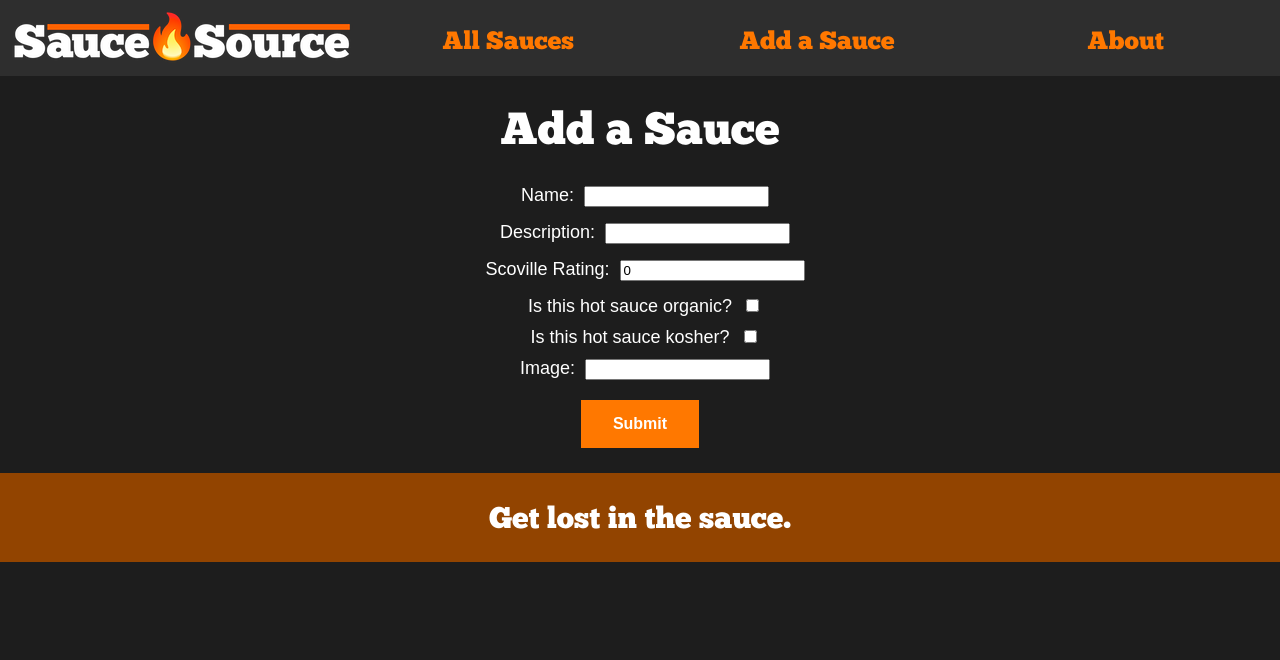
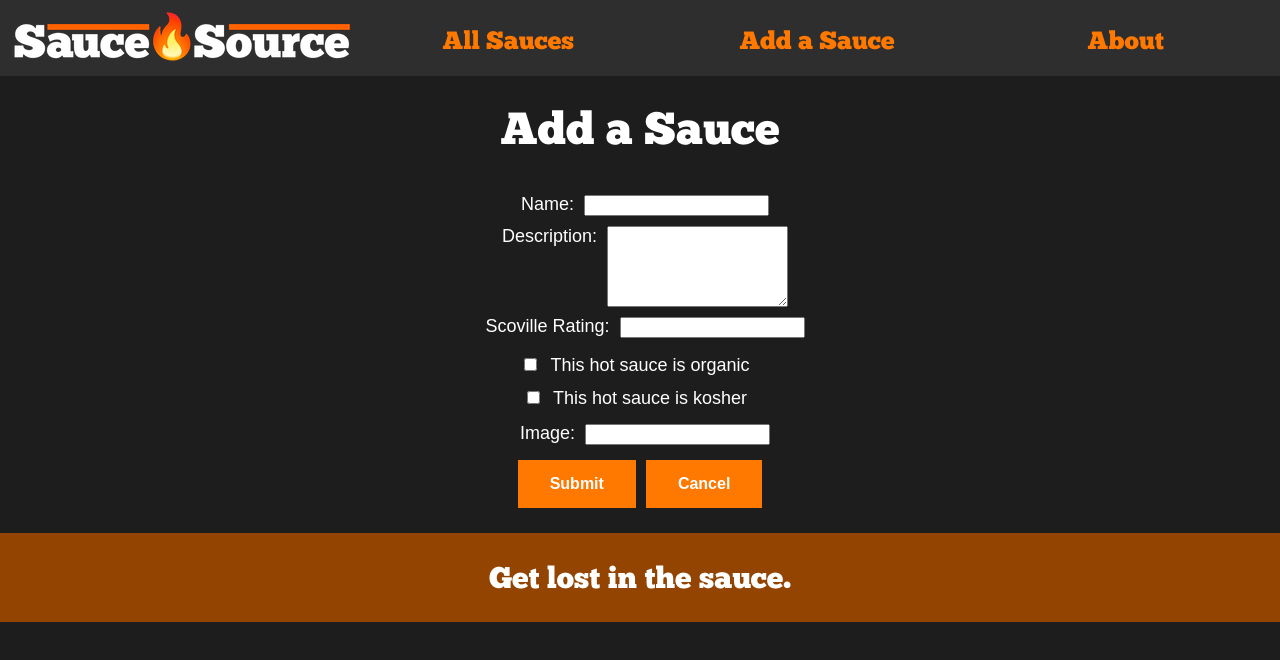
Before and after one commit to scheiber/saucesource, a React (Create React App) app in the folder front-end/: page /sauces/new in a window 1280 px wide. Shown: the top 660 px of the page. Built offline with nearby package versions, Linux system fonts and the light colour scheme; no server answers.

Commit message:
fix new sauce form and logic

```diff
--- a/front-end/src/components/NewSauce.css
+++ b/front-end/src/components/NewSauce.css
@@ -2,6 +2,11 @@ label {
   padding: 10px;
 }
 
+textarea {
+  vertical-align: top;
+}
+
 input {
-  margin-bottom: 15px;
+  margin-bottom: 10px;
+  margin-top: 10px;
 }
--- a/front-end/src/components/NewSauce.js
+++ b/front-end/src/components/NewSauce.js
@@ -11,7 +11,7 @@ const NewSauce = () => {
     id: "",
     name: "",
     description: "",
-    scoville: 0,
+    scoville: "",
     is_organic: false,
     is_kosher: false,
     image: "",
@@ -21,7 +21,8 @@ const NewSauce = () => {
     setSauce({ ...sauce, [event.target.id]: event.target.value });
   };
 
-  const handleForm = (sauce) => {
+  const handleSubmit = (event) => {
+    event.preventDefault();
     axios
       .post(`${API}/sauces`, sauce)
       .then(() => {
@@ -30,11 +31,6 @@ const NewSauce = () => {
       .catch((error) => {
         console.warn(error);
       });
-  };
-
-  const submitForm = (event) => {
-    event.preventDefault();
-    handleForm(sauce);
   };
 
   const orgCheckBox = () => {
@@ -49,7 +45,7 @@ const NewSauce = () => {
     <div>
       <h1>Add a Sauce</h1>
 
-      <form onSubmit={submitForm}>
+      <form onSubmit={handleSubmit}>
         <label htmlFor="name">Name:</label>
         <input
           id="name"
@@ -61,7 +57,9 @@ const NewSauce = () => {
         <br />
 
         <label htmlFor="description">Description:</label>
-        <input
+        <textarea
+          rows="5"
+          cols="20"
           id="description"
           type="text"
           value={sauce.description}
@@ -80,28 +78,29 @@ const NewSauce = () => {
         />
         <br />
 
-        <label htmlFor="is_organic">Is this hot sauce organic?</label>
         <input
           type="checkbox"
           name="is_organic"
           onClick={orgCheckBox}
           id="is_organic"
         />
+        <label htmlFor="is_organic">This hot sauce is organic</label>
         <br />
 
-        <label htmlFor="is_kosher">Is this hot sauce kosher?</label>
         <input
           type="checkbox"
           name="is_kosher"
           onClick={kosCheckBox}
           id="is_kosher"
         />
+        <label htmlFor="is_kosher">This hot sauce is kosher</label>
         <br />
 
         <label htmlFor="image">Image:</label>
         <input
           id="image"
-          type="text"
+          type="url"
+          pattern="https?://.+"
           alt="sauce"
           value={sauce.image}
           onChange={newForm}
@@ -109,8 +108,9 @@ const NewSauce = () => {
         />
         <br />
 
-        <Link to="/sauces">
-          <button type="submit">Submit</button>
+        <input className="submit-button" type="submit" value="Submit" />
+        <Link to={`/sauces`}>
+          <button className="cancel-button">Cancel</button>
         </Link>
       </form>
     </div>
```
